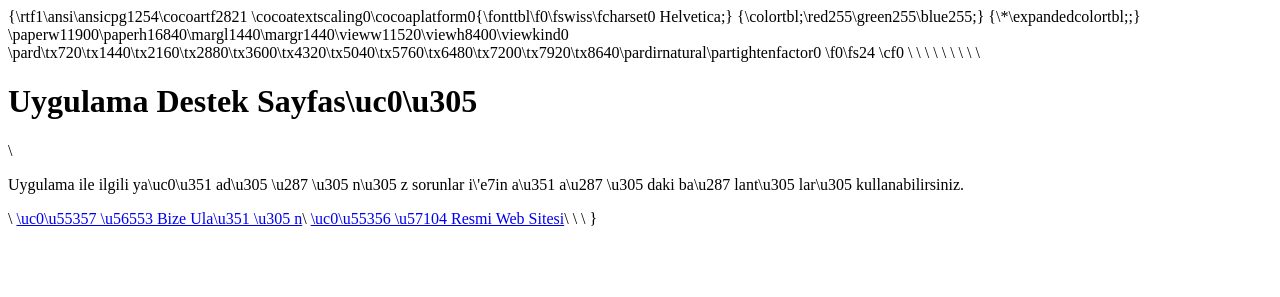
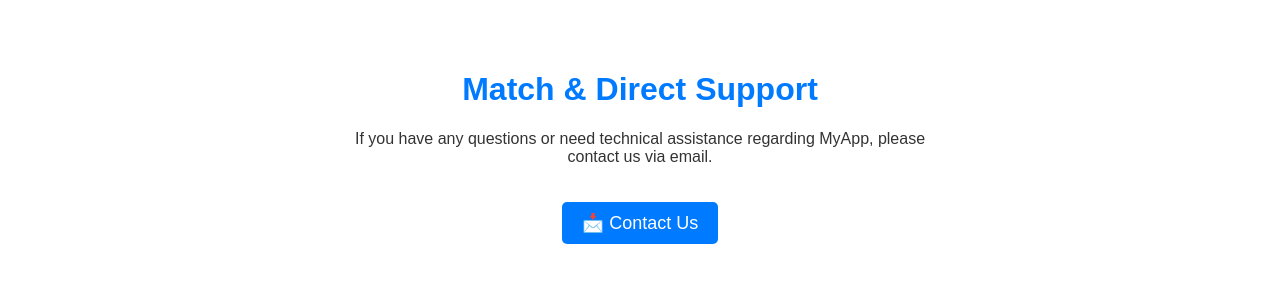
Before and after one commit to naturalag/MatchAndDirect, a plain HTML site: page index.html in a window 1280 px wide. Drawn offline with Linux system fonts and the light colour scheme.

Commit message:
Update index.html

```diff
--- a/index.html
+++ b/index.html
@@ -1,27 +1,37 @@
-{\rtf1\ansi\ansicpg1254\cocoartf2821
-\cocoatextscaling0\cocoaplatform0{\fonttbl\f0\fswiss\fcharset0 Helvetica;}
-{\colortbl;\red255\green255\blue255;}
-{\*\expandedcolortbl;;}
-\paperw11900\paperh16840\margl1440\margr1440\vieww11520\viewh8400\viewkind0
-\pard\tx720\tx1440\tx2160\tx2880\tx3600\tx4320\tx5040\tx5760\tx6480\tx7200\tx7920\tx8640\pardirnatural\partightenfactor0
-
-\f0\fs24 \cf0 <!DOCTYPE html>\
-<html lang="tr">\
-<head>\
-    <meta charset="UTF-8">\
-    <meta name="viewport" content="width=device-width, initial-scale=1.0">\
-    <title>Uygulama Destek</title>\
-    <style>\
-        body \{ font-family: Arial, sans-serif; text-align: center; padding: 50px; \}\
-        h1 \{ color: #007AFF; \}\
-        a \{ display: block; margin-top: 20px; font-size: 18px; color: #007AFF; text-decoration: none; \}\
-    </style>\
-</head>\
-<body>\
-    <h1>Uygulama Destek Sayfas\uc0\u305 </h1>\
-    <p>Uygulama ile ilgili ya\uc0\u351 ad\u305 \u287 \u305 n\u305 z sorunlar i\'e7in a\u351 a\u287 \u305 daki ba\u287 lant\u305 lar\u305  kullanabilirsiniz.</p>\
-    <a href="mailto:support@seninsiten.com">\uc0\u55357 \u56553  Bize Ula\u351 \u305 n</a>\
-    <a href="https://yourappwebsite.com">\uc0\u55356 \u57104  Resmi Web Sitesi</a>\
-</body>\
-</html>\
-}
+<!DOCTYPE html>
+<html lang="en">
+<head>
+    <meta charset="UTF-8">
+    <meta name="viewport" content="width=device-width, initial-scale=1.0">
+    <title>Match & Direct Support</title>
+    <style>
+        body {
+            font-family: Arial, sans-serif;
+            text-align: center;
+            padding: 50px;
+            max-width: 600px;
+            margin: auto;
+        }
+        h1 { color: #007AFF; }
+        p { font-size: 16px; color: #333; }
+        a {
+            display: inline-block;
+            padding: 10px 20px;
+            font-size: 18px;
+            color: white;
+            background-color: #007AFF;
+            border-radius: 5px;
+            text-decoration: none;
+            margin-top: 20px;
+        }
+        a:hover {
+            background-color: #005FCC;
+        }
+    </style>
+</head>
+<body>
+    <h1>Match & Direct Support</h1>
+    <p>If you have any questions or need technical assistance regarding MyApp, please contact us via email.</p>
+    <a href="mailto:inventive.nag@gmail.com">📩 Contact Us</a>
+</body>
+</html>
```
